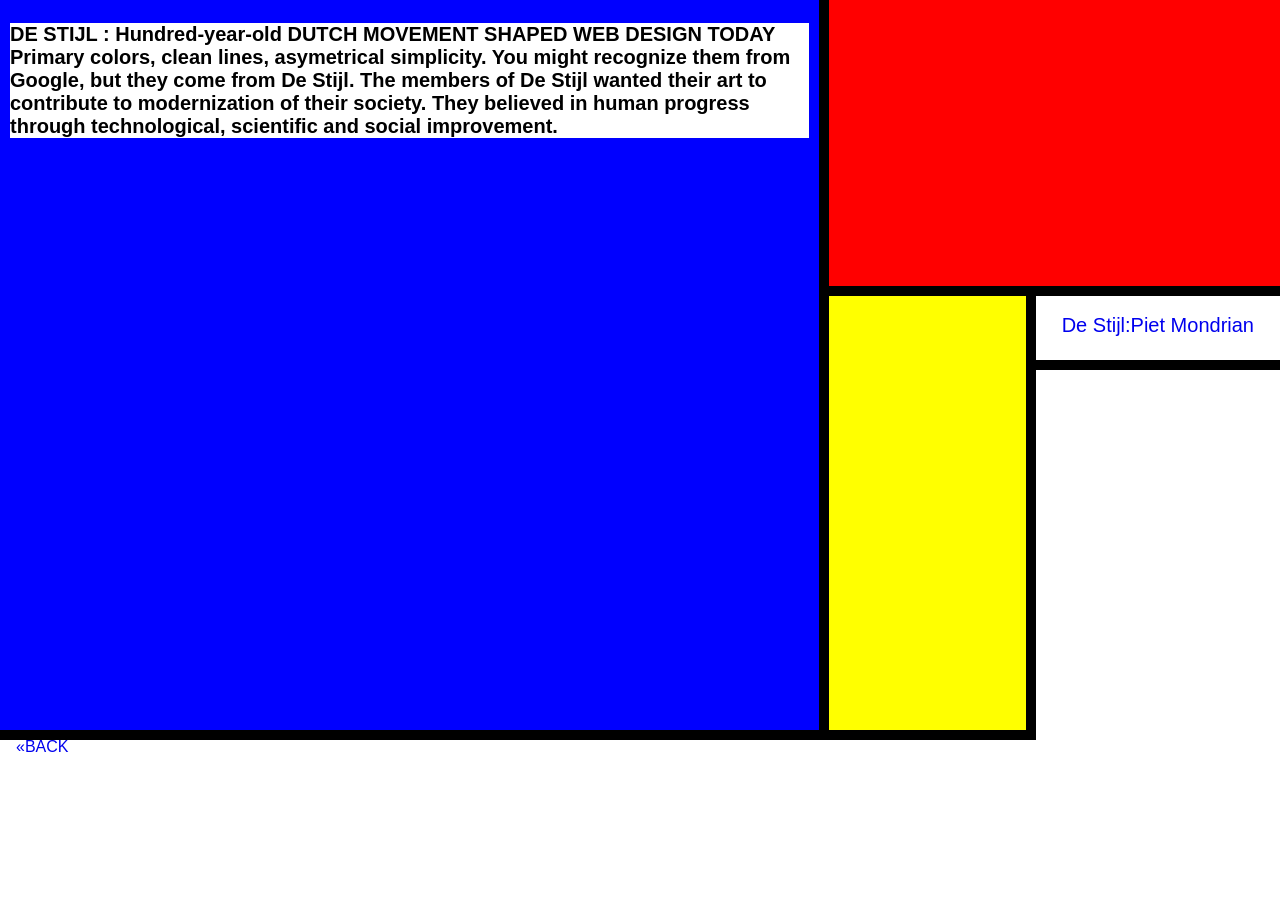
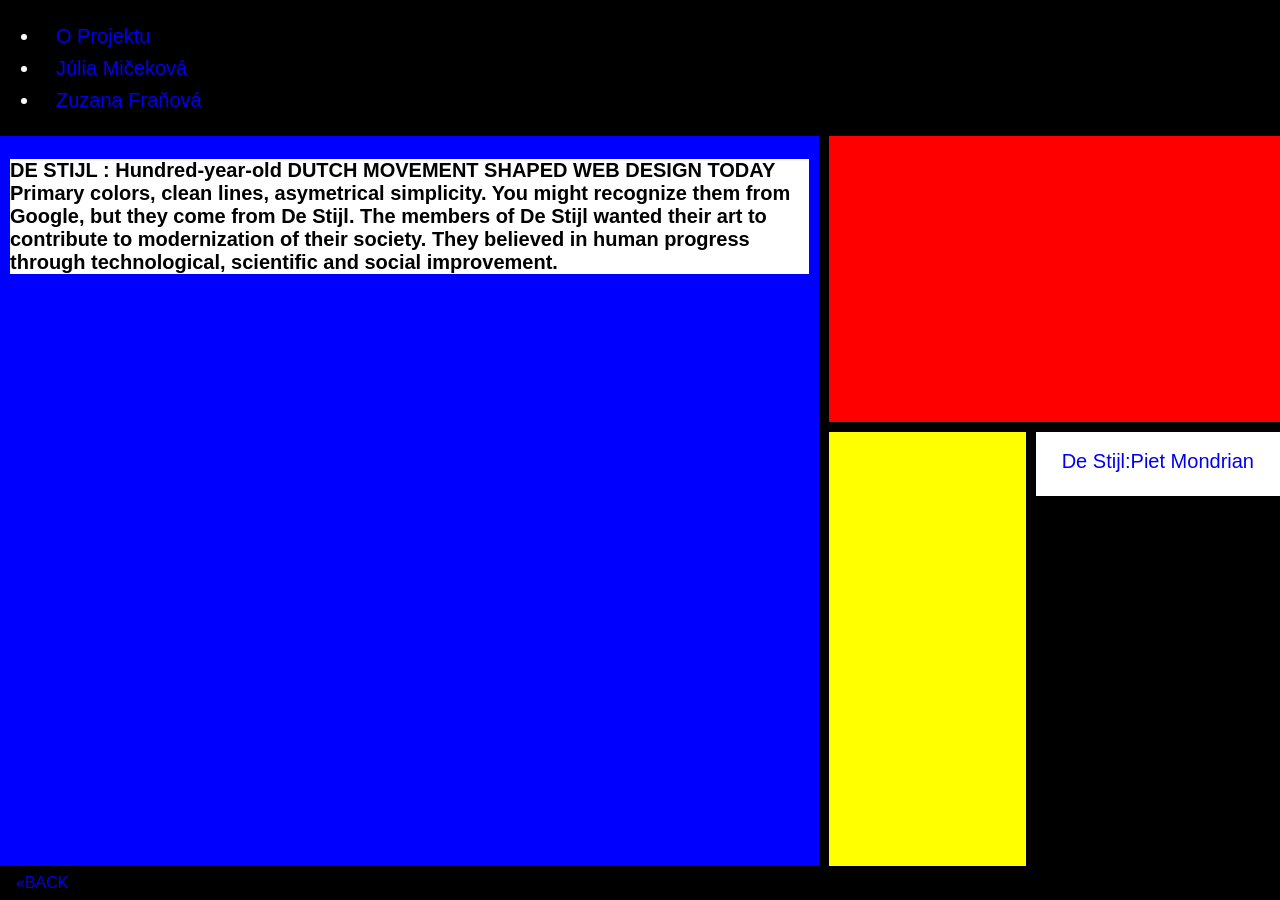
Before and after one commit to franozuz/o-projektu, a plain HTML site: page Julia/julia.html in a window 1280 px wide. Before the commit the page ends 800 px from the top, so only its background shows below. Drawn offline with Linux system fonts and the light colour scheme; a web font is replaced by a local one.

Commit message:
Navbar for all 3 pages added

```diff
--- a/Julia/julia.html
+++ b/Julia/julia.html
@@ -8,6 +8,19 @@
     <title>Document</title>
   </head>
   <body>
+    <nav class="menu">
+      <ul>
+        <li>
+          <a href="/Main Page/index.html">O Projektu</a>
+        </li>
+        <li>
+          <a href="/Julia/julia.html">Júlia Mičeková</a>
+        </li>
+        <li>
+          <a href="/Zuzana/zuzana.html">Zuzana Fraňová</a>
+        </li>
+      </ul>
+    </nav>
     <div id="grid">
       <div>
         <h1>
@@ -25,6 +38,7 @@
       <script src="index.js"></script>
       <footer>
         <a
+          class="wikilink"
           href="https://www.google.com/search?q=Piet+Mondrian&source=lmns&bih=971&biw=1665&hl=cs&sa=X&ved=2ahUKEwjQ5cibg9nwAhVQYxoKHc-tDMMQ_AUoAHoECAEQAA"
           >De Stijl:Piet Mondrian</a
         >
--- a/Julia/style.css
+++ b/Julia/style.css
@@ -73,3 +73,23 @@ a:hover {
   background-color: #ddd;
   color: black;
 }
+
+a:visited {
+  text-decoration: none;
+  color: white;
+}
+
+.wikilink:visited {
+  color: blue;
+}
+
+body {
+  background-color: black;
+}
+
+.menu {
+  line-height: 0.8;
+  font-family: KoHo, sans-serif;
+  font-size: 20px;
+  color: white;
+}
--- a/Zuzana/style.css
+++ b/Zuzana/style.css
@@ -88,6 +88,15 @@ a {
   padding: 8px 16px;
 }
 
+a:visited {
+  text-decoration: none;
+  color: white;
+}
+
+.wikilink:visited {
+  color: blue;
+}
+
 a:hover {
   background-color: #ddd;
   color: black;
@@ -98,6 +107,13 @@ a:hover {
   margin-left: 6%;
 }
 
-/* .githubIcon:hover {
-  filter: invert(100%) !important;
-} */
+body {
+  background-color: black;
+}
+
+.menu {
+  line-height: 0.8;
+  font-family: KoHo, sans-serif;
+  font-size: 20px;
+  color: white;
+}
```
Also changed, not shown: Zuzana/zuzana.html (+14 -0 lines).
